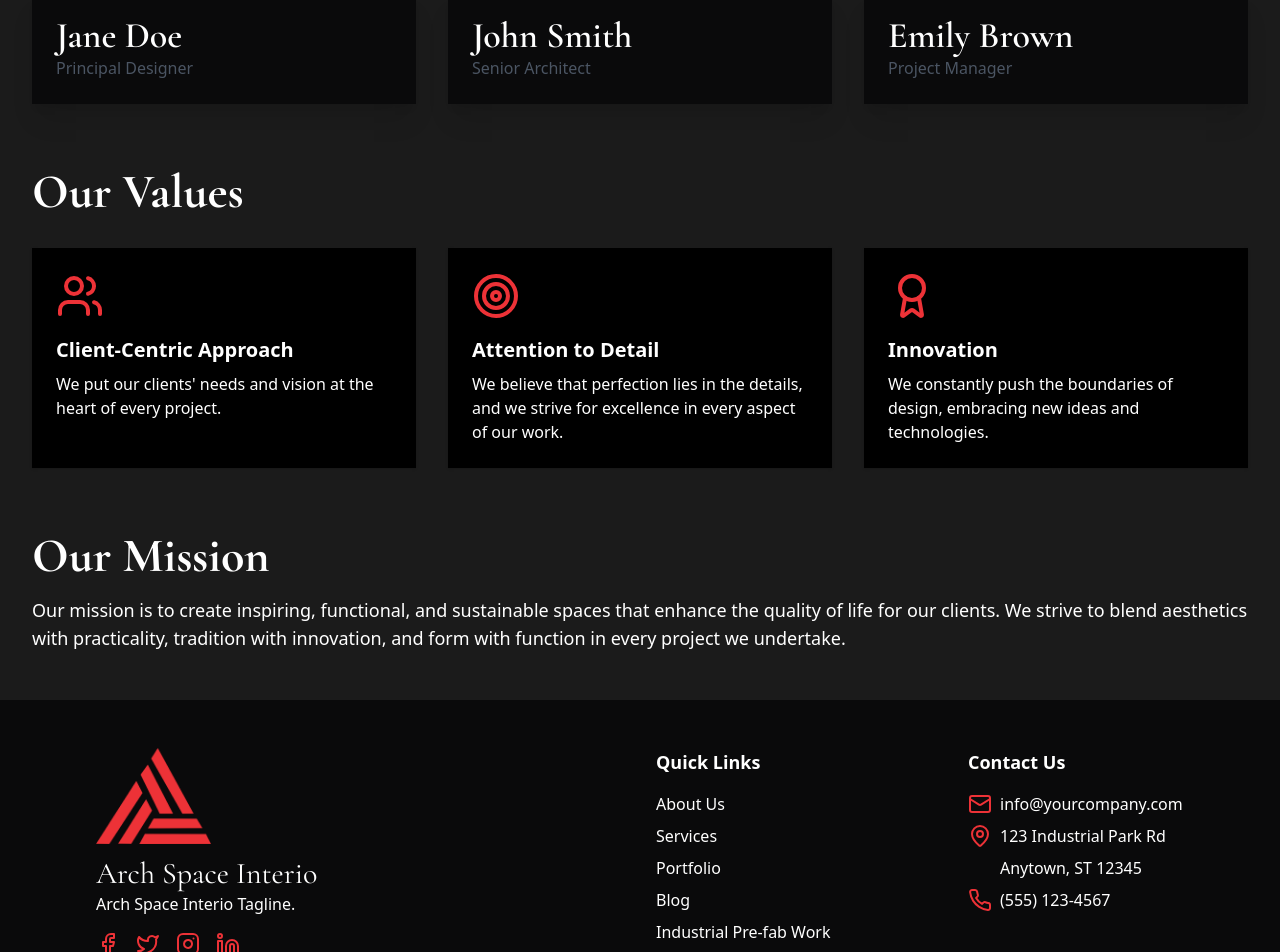
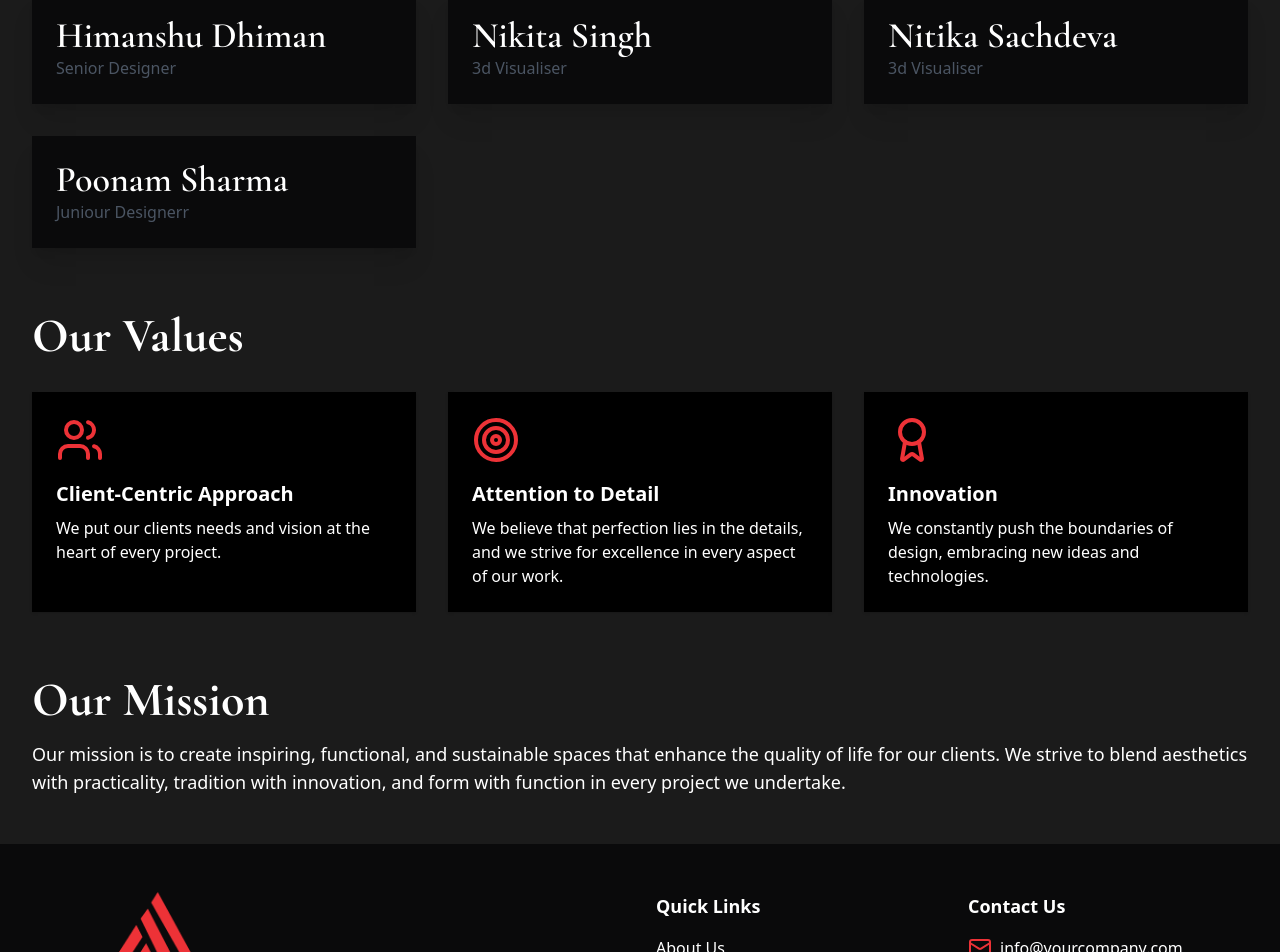
Before and after one commit to House-of-marktech-01/arch-interior-new, a React (Vite) app: page /about in a window 1280 px wide. Shown: the part 800-1752 px from the top of the page. Built offline with nearby package versions, Linux system fonts and the light colour scheme; a web font is replaced by a local one.

Commit message:
team updated

```diff
--- a/src/components/AboutSection.jsx
+++ b/src/components/AboutSection.jsx
@@ -28,15 +28,15 @@ export default function AboutSection() {
     };
   }, []);
   return (
-    <section className="flex flex-col md:flex-row h-screen"
-    ref={sectionRef}>
+    <section className="flex flex-col md:flex-row h-screen" ref={sectionRef}>
       {/* Left side with text */}
       <div className=" text-white p-8 md:w-1/2 flex flex-col">
         <motion.h2
           initial={{ opacity: 0, x: -50 }}
           animate={isVisible ? { opacity: 1, x: 0 } : {}}
           transition={{ duration: 1, delay: 0.3 }}
-         className="text-5xl md:text-7xl lg:text-9xl font-cormorant mb-4">
+          className="text-5xl md:text-7xl lg:text-9xl font-cormorant mb-4"
+        >
           Arch Space Studio
         </motion.h2>
         <motion.p
@@ -45,12 +45,25 @@ export default function AboutSection() {
           animate={isVisible ? { opacity: 1, x: 0 } : {}}
           transition={{ duration: 1, delay: 0.5 }}
         >
-        Arch Space Interio is a leading Firm in Architectural Industry in Customisation & Luxury estates design with Skills. We work PAN India.
+          <p className=" mb-4 text-blue-700">Where Dimension Take Shapes...</p>
         </motion.p>
-        <motion.button className="self-start border-2 border-primaryRed px-6 py-3 hover:bg-primaryRed"
+        <motion.p
+          className="text-gray-300 mb-6 max-w-lg text-sm md:text-xl"
           initial={{ opacity: 0, x: -50 }}
           animate={isVisible ? { opacity: 1, x: 0 } : {}}
-          transition={{ duration: 1, delay: 0.8 }}>ABOUT US</motion.button>
+          transition={{ duration: 1, delay: 0.5 }}
+        >
+          Arch Space Interio is a leading Firm in Architectural Industry in
+          Customisation & Luxury estates design with Skills. We work PAN India.
+        </motion.p>
+        <motion.button
+          className="self-start border-2 border-primaryRed px-6 py-3 hover:bg-primaryRed"
+          initial={{ opacity: 0, x: -50 }}
+          animate={isVisible ? { opacity: 1, x: 0 } : {}}
+          transition={{ duration: 1, delay: 0.8 }}
+        >
+          ABOUT US
+        </motion.button>
       </div>
 
       {/* Right side with images */}
@@ -59,7 +72,7 @@ export default function AboutSection() {
         <motion.img
           src={bathroom}
           alt="Interior design background"
-          className='h-full w-full object-cover'
+          className="h-full w-full object-cover"
           initial={{ scale: 0.8, opacity: 0 }} // Initial scale down and fade
           animate={isVisible ? { scale: 1, opacity: 1 } : {}} // Scale up when visible
           transition={{ duration: 1.5, delay: 0.5 }}
@@ -79,5 +92,5 @@ export default function AboutSection() {
         </div>
       </div>
     </section>
-  )
+  );
 }
--- a/src/components/Footer.jsx
+++ b/src/components/Footer.jsx
@@ -1,6 +1,5 @@
-import React from "react";
 import { Link } from "react-router-dom";
-import { Facebook, Twitter, Instagram, Linkedin, Mail, LocateIcon, MapPin, Phone } from "lucide-react";
+import { Facebook, Twitter, Instagram, Linkedin, Mail,  MapPin, Phone } from "lucide-react";
 import logo from "/assets/images/RCH.png";
 export default function Footer() {
     return (
@@ -13,9 +12,7 @@ export default function Footer() {
               <p className=" text-3xl mt-3 font-cormorant">
                 Arch Space Interio
               </p>
-                        <p className=" mb-4">
-                            Arch Space Interio Tagline.
-                        </p>
+              <p className=" mb-4 text-blue-700">Where Dimension Take Shapes...</p>
               <div className="flex space-x-4">
                 <a href="#" className="text-primaryRed hover:text-blue-600">
                   <Facebook size={24} />
@@ -38,9 +35,7 @@ export default function Footer() {
 
             {/* Quick Links */}
             <div>
-                        <h3 className="text-lg font-semibold  mb-4">
-                            Quick Links
-                        </h3>
+              <h3 className="text-lg font-semibold  mb-4">Quick Links</h3>
               <ul className="space-y-2">
                 <li>
                   <Link to="/about" className=" hover:text-primaryRed">
@@ -48,18 +43,12 @@ export default function Footer() {
                   </Link>
                 </li>
                 <li>
-                                <Link
-                                    to="/services"
-                                    className="hover:text-primaryRed"
-                                >
+                  <Link to="/services" className="hover:text-primaryRed">
                     Services
                   </Link>
                 </li>
                 <li>
-                                <Link
-                                    to="/portfolio"
-                                    className="hover:text-primaryRed"
-                                >
+                  <Link to="/portfolio" className="hover:text-primaryRed">
                     Portfolio
                   </Link>
                 </li>
@@ -81,9 +70,7 @@ export default function Footer() {
 
             {/* Contact Info */}
             <div className="">
-                        <h3 className="text-lg font-semibold  mb-4 ">
-                            Contact Us
-                        </h3>
+              <h3 className="text-lg font-semibold  mb-4 ">Contact Us</h3>
               <ul className="space-y-2">
                 <li className="flex items-center ">
                   <Mail className="mr-2 text-primaryRed" />
@@ -95,13 +82,14 @@ export default function Footer() {
                   </a>
                 </li>
                 <li className=" flex items-center ">
-                                <MapPin className="mr-2 text-primaryRed"/>
+                  <MapPin className="mr-2 text-primaryRed" />
                   123 Industrial Park Rd
                 </li>
                 <li className="  ml-8">Anytown, ST 12345</li>
                 <li className="flex items-center ">
-                                <Phone className="mr-2 text-primaryRed"/>
-                                 (555) 123-4567</li>
+                  <Phone className="mr-2 text-primaryRed" />
+                  (555) 123-4567
+                </li>
               </ul>
             </div>
           </div>
--- a/src/pages/About.jsx
+++ b/src/pages/About.jsx
@@ -5,18 +5,23 @@ import { Users, Target, Award } from "lucide-react";
 
 const teamMembers = [
   {
-    name: "Jane Doe",
-    role: "Principal Designer",
+    name: "Himanshu Dhiman",
+    role: "Senior Designer",
     image: profile,
   },
   {
-    name: "John Smith",
-    role: "Senior Architect",
+    name: "Nikita Singh",
+    role: "3d Visualiser",
     image: profile,
   },
   {
-    name: "Emily Brown",
-    role: "Project Manager",
+    name: "Nitika Sachdeva",
+    role: "3d Visualiser",
+    image: profile,
+  },
+  {
+    name: "Poonam Sharma",
+    role: "Juniour Designerr",
     image: profile,
   },
 ];
@@ -67,7 +72,7 @@ export default function About() {
             experience and a keen eye for detail to every project. From
             residential interiors to commercial spaces, we approach each design
             challenge with creativity, innovation, and a deep understanding of
-            our clients' needs.
+            our clients needs.
           </p>
         </motion.section>
 
@@ -117,7 +122,7 @@ export default function About() {
                 Client-Centric Approach
               </h3>
               <p className="text-white">
-                We put our clients' needs and vision at the heart of every
+                We put our clients needs and vision at the heart of every
                 project.
               </p>
             </div>
```
Lines whose indentation alone changed are shown as unchanged.
